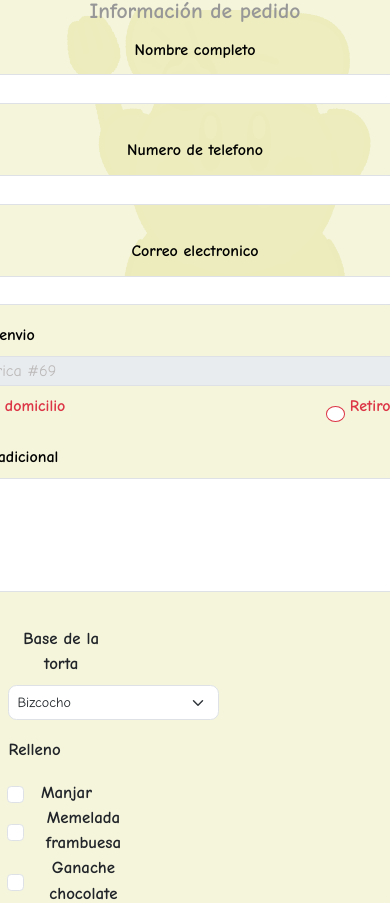
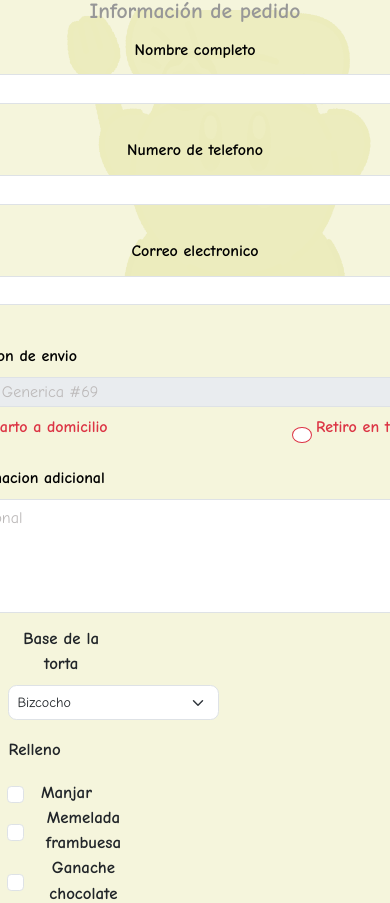
Before and after one commit to Dav-Walker/SweetKirby, a Django app: page /pedidos/ in a window 390 px wide; the page is wider, and only the part inside the window is pictured. Shown: the part 432-1335 px from the top of that part. Run offline with Django 5.2, Linux system fonts and the light colour scheme; some libraries are stand-ins or nearby versions; some web fonts are replaced.

Commit message:
responsividad completa pagina pedidos.html

```diff
--- a/core/static/core/estilo.css
+++ b/core/static/core/estilo.css
@@ -1626,9 +1626,26 @@
     .formulario-pedidos input {
         width: 58vh !important;
     }
-
+    form.was-validated {
+        margin-left: 5vh;
+        margin-top: 5vh;
+
+    }
     .pos-error {
         width: 58vh;
+    }
+    .formulario-pedidos6 .form-control {
+        width: 58vh !important;
+    }
+
+    .checkradios {
+        width: 48vh;
+    }
+    .info-extra {
+        align-items: center;
+    }
+    .info-extra label {
+        margin-left: -23vh;
     }
 }
 
```
